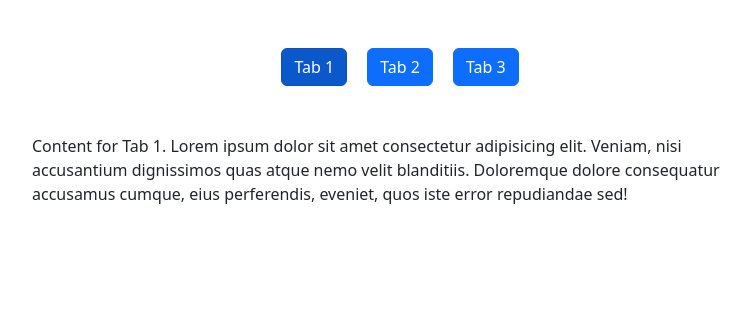
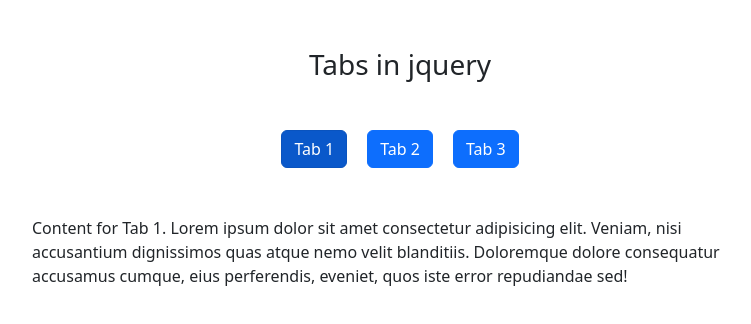
Before and after one commit to mkaleemdev/tabs-jQuery, a plain HTML site: page index.html in a window 1280 px wide. Shown: the whole page, without its empty margins (240-991 px from the left). Drawn offline with nearby package versions, Linux system fonts and the light colour scheme.

Commit message:
Update index.html

```diff
--- a/index.html
+++ b/index.html
@@ -34,6 +34,9 @@
         <div class="container mt-5">
          <div class="row justify-content-center">
             <div class="col-md-8">
+                       <div class="text-center mb-5">
+                    <h3>Tabs in jquery</h3>
+                </div>
                 <div class="tabs">
                     <ul class="tab-header d-flex justify-content-center">
                         <li class="active btn btn-primary"><a href="#tab1">Tab 1</a></li>
```
